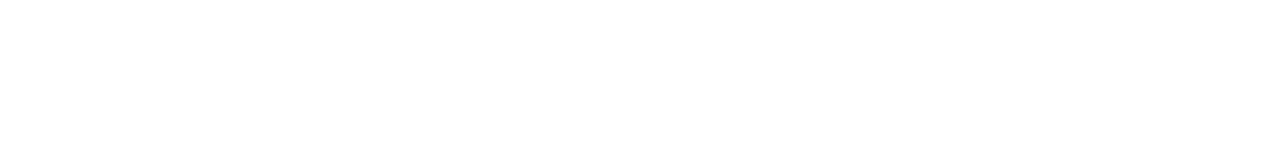
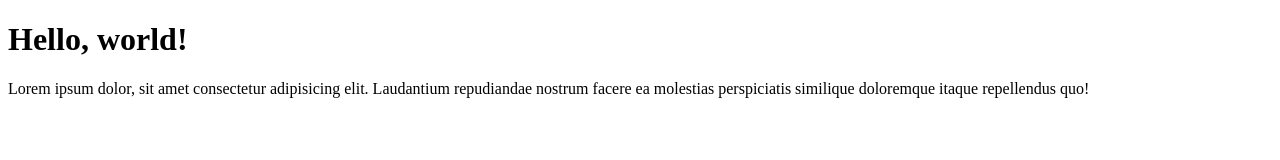
Before and after one commit to thiagoferreira02/projeto01, a plain HTML site: page index.html in a window 1280 px wide. Drawn offline with Linux system fonts and the light colour scheme.

Commit message:
adicionando Hello, world e um Lorem20

```diff
--- a/index.html
+++ b/index.html
@@ -6,6 +6,7 @@
     <title>Document</title>
 </head>
 <body>
-
+    <h1>Hello, world!</h1>
+    <p>Lorem ipsum dolor, sit amet consectetur adipisicing elit. Laudantium repudiandae nostrum facere ea molestias perspiciatis similique doloremque itaque repellendus quo!</p>
 </body>
 </html>
```
